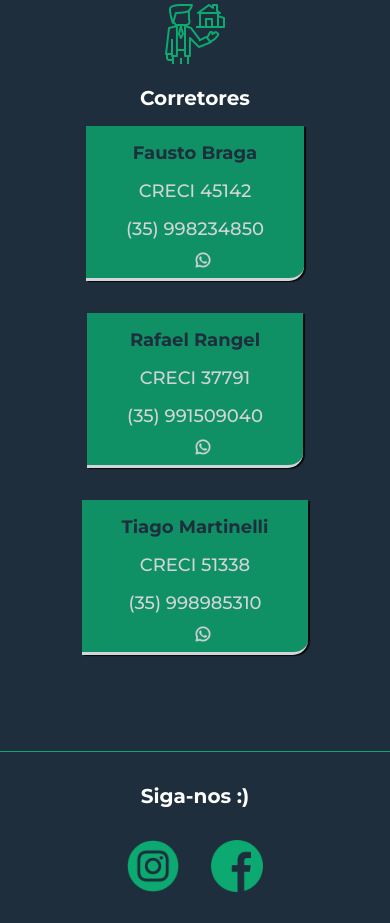
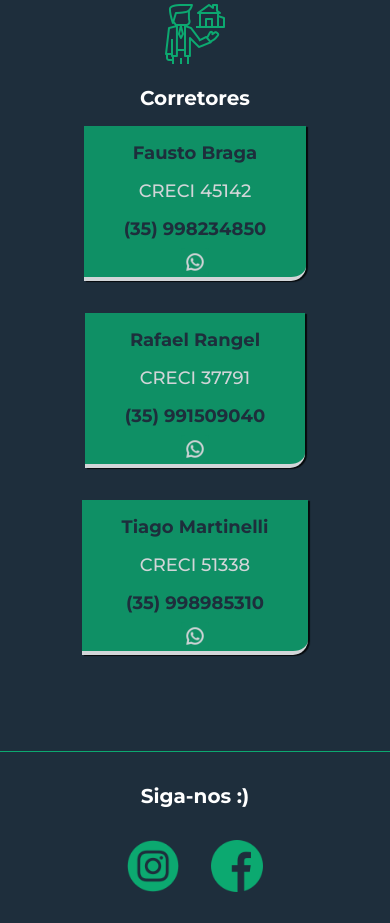
Before and after one commit to GabrielMartinelli/mantiqueira-imoveis, a React (Vite) app: page / in a window 390 px wide. Shown: the part 1640-2563 px from the top of the page. Built offline with nearby package versions, Linux system fonts and the light colour scheme.

Commit message:
Altered Footer Responsive

```diff
--- a/src/components/Items/index.jsx
+++ b/src/components/Items/index.jsx
@@ -4,8 +4,11 @@ import { styled } from "styled-components";
 
 const ImgIcon = styled.img`
   width: 24px;
-  margin-left: 1rem;
   cursor: pointer;
+
+  @media (max-width: 630px) {
+    width: 28px;
+  }
 `;
 
 const LinkContact = styled.a`
@@ -29,7 +32,7 @@ const LinkContact = styled.a`
     opacity: 0.8;
     margin-bottom: 2rem;
     background-color: var(--green);
-    border-bottom: 3px solid var(--white);
+    border-bottom: 4px solid var(--white);
     box-shadow: 2px 1px 1px black;
     border-radius: 0 0 15px 0;
     color: var(--dark-blue);
@@ -45,7 +48,7 @@ const TextSpan = styled.span`
   color: var(--white);
 
   @media (max-width: 630px) {
-    &.nameAgent {
+    &.styleBlue {
       color: var(--dark-blue);
       font-weight: 600;
     }
@@ -59,9 +62,9 @@ export default function Items({ name, cell, creci }) {
         href={`https://api.whatsapp.com/send?phone=5535${cell}&text=Olá ${name}, estou a procura de um imóvel, poderia me ajudar?`}
         target="_blank"
       >
-        <TextSpan className="nameAgent">{name}</TextSpan>
+        <TextSpan className="styleBlue">{name}</TextSpan>
         <TextSpan>CRECI {creci}</TextSpan>
-        <TextSpan>(35) {cell}</TextSpan>
+        <TextSpan className="styleBlue">(35) {cell}</TextSpan>
         <ImgIcon src={whatsapp} alt="Logo do whatsapp" />
       </LinkContact>
     </li>
```
